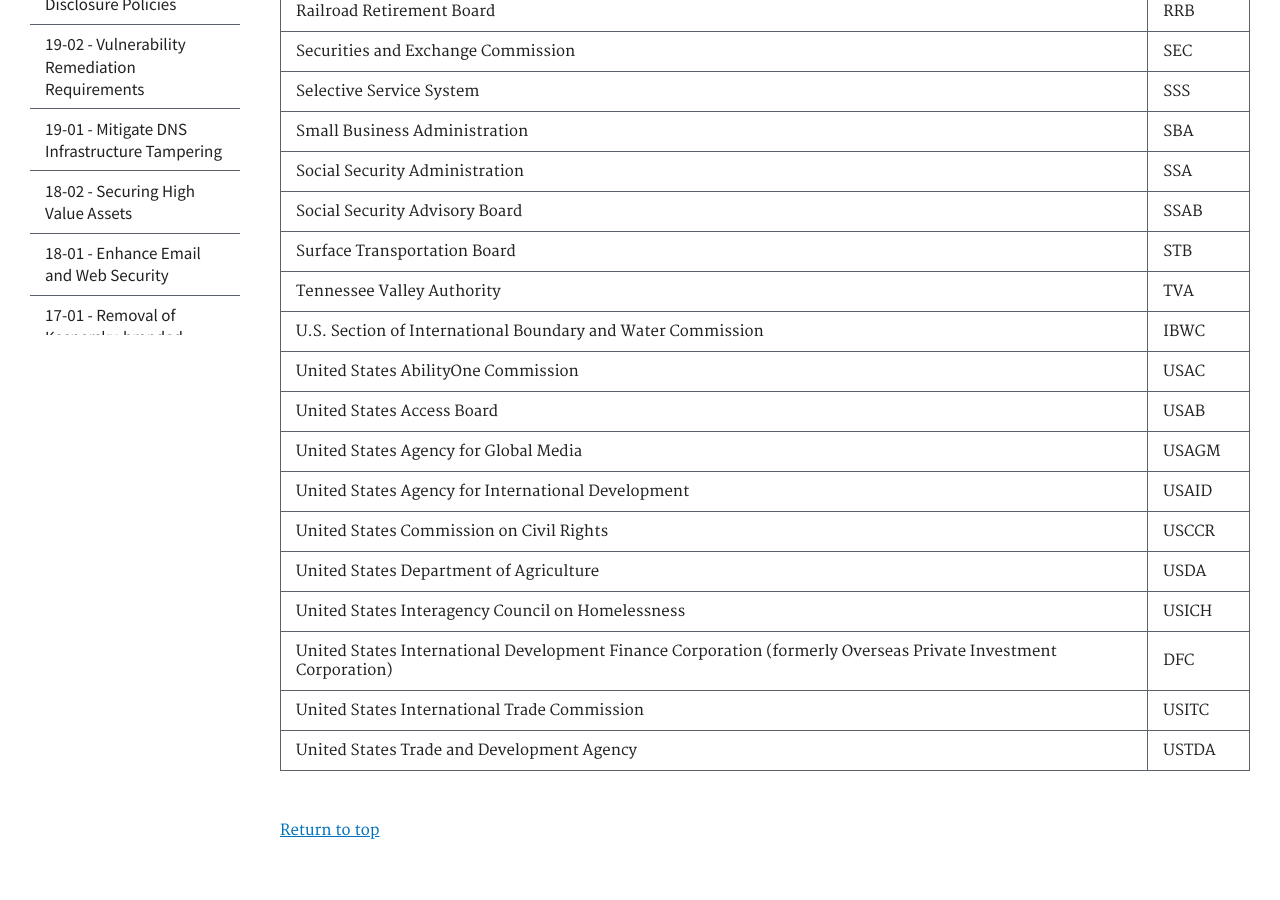
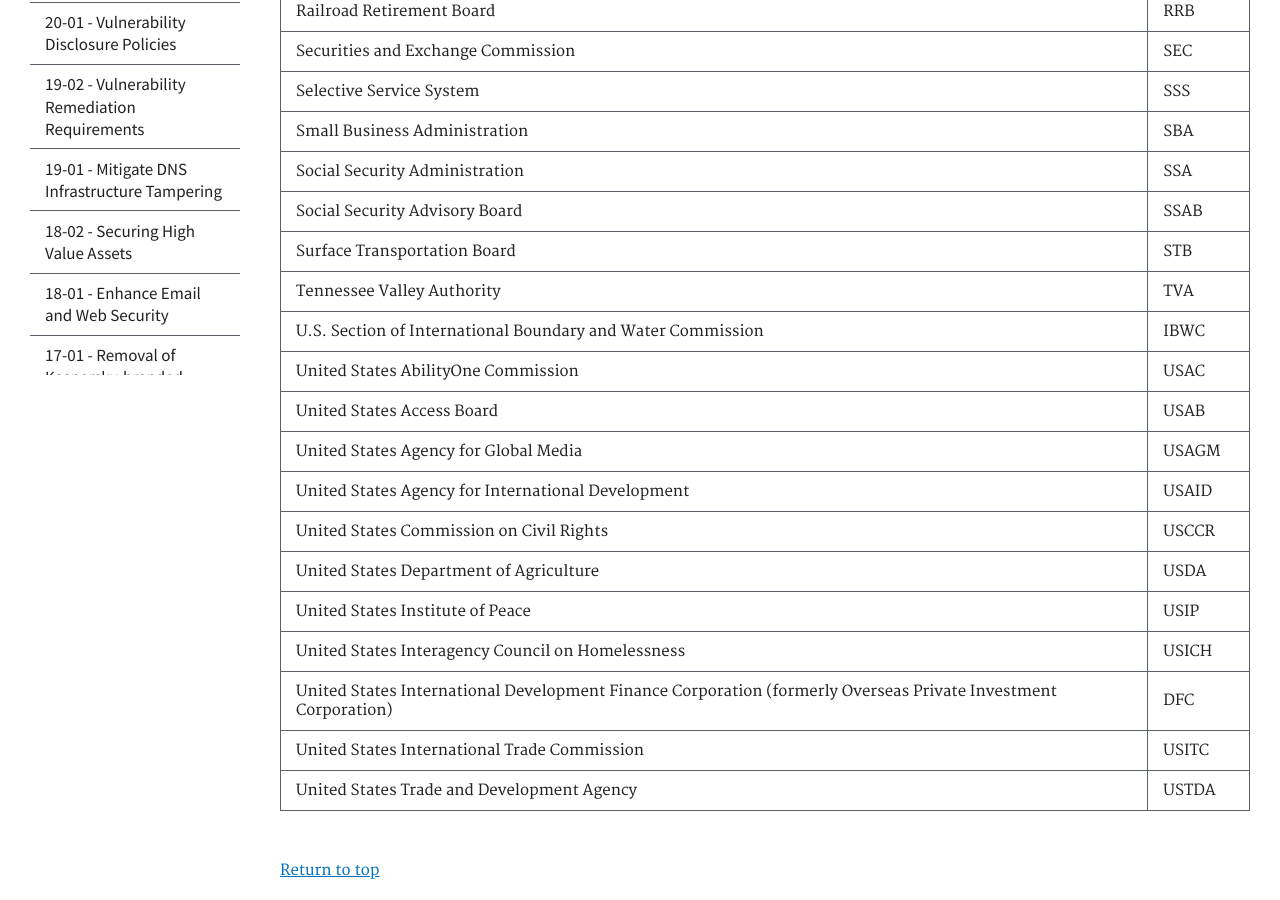
Before and after one commit to cisagov/cyber.dhs.gov, a Jekyll site: the page built from pages/agencylist.md, in a window 1280 px wide and 900 px high, scrolled down 3631 px. Built offline with Jekyll 4.4.1, drawn with Linux system fonts in a browser that asks for light colours; before the commit the page ends 4491 px from its top, so only the background shows below that.

Commit message:
Update agencylist.md

```diff
--- a/pages/agencylist.md
+++ b/pages/agencylist.md
@@ -105,6 +105,7 @@ The following civilian Executive Branch agencies fall under CISA's [authorities]
 | United States Agency for International Development | USAID
 | United States Commission on Civil Rights| USCCR
 | United States Department of Agriculture | USDA
+| United States Institute of Peace | USIP
 | United States Interagency Council on Homelessness | USICH
 | United States International Development Finance Corporation (formerly Overseas Private Investment Corporation) | DFC
 | United States International Trade Commission| USITC
```
